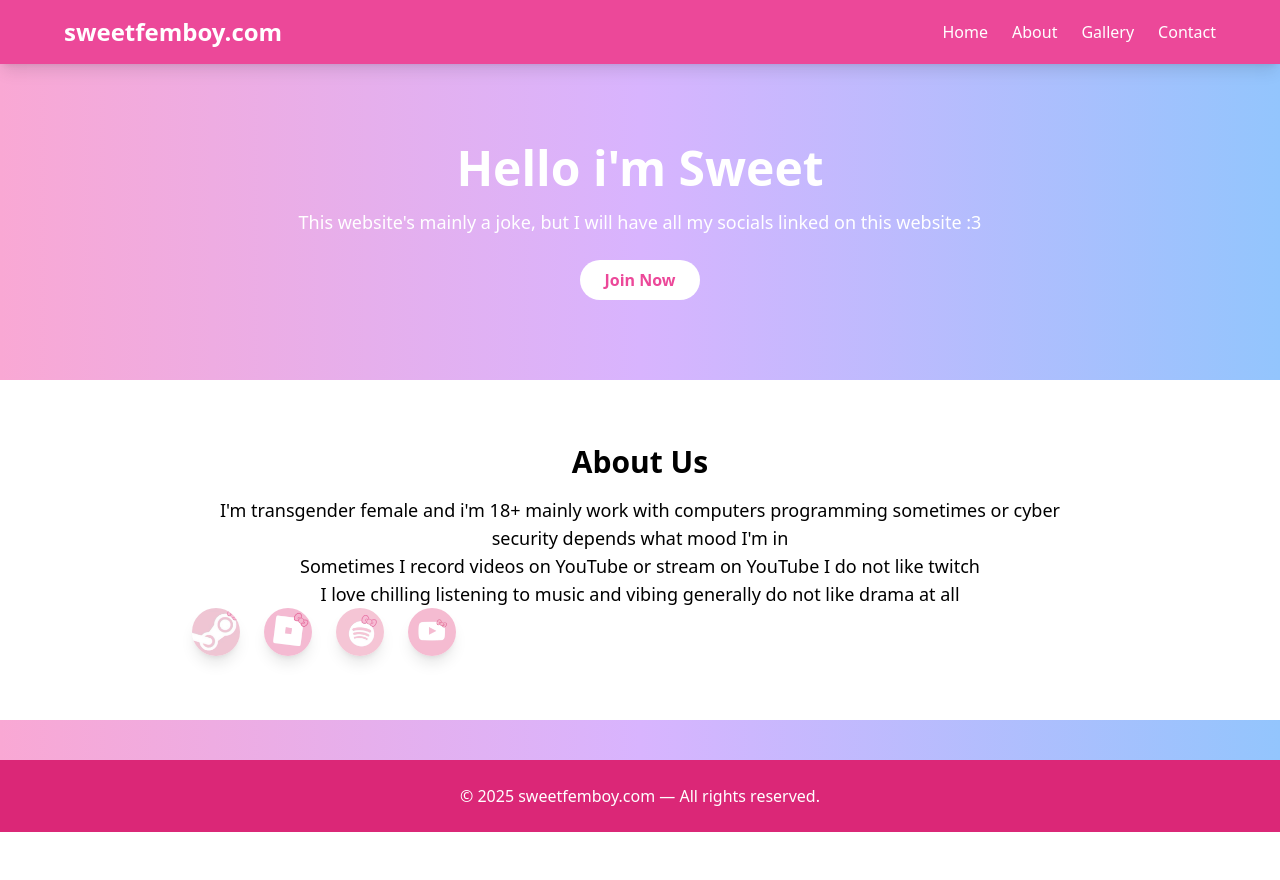
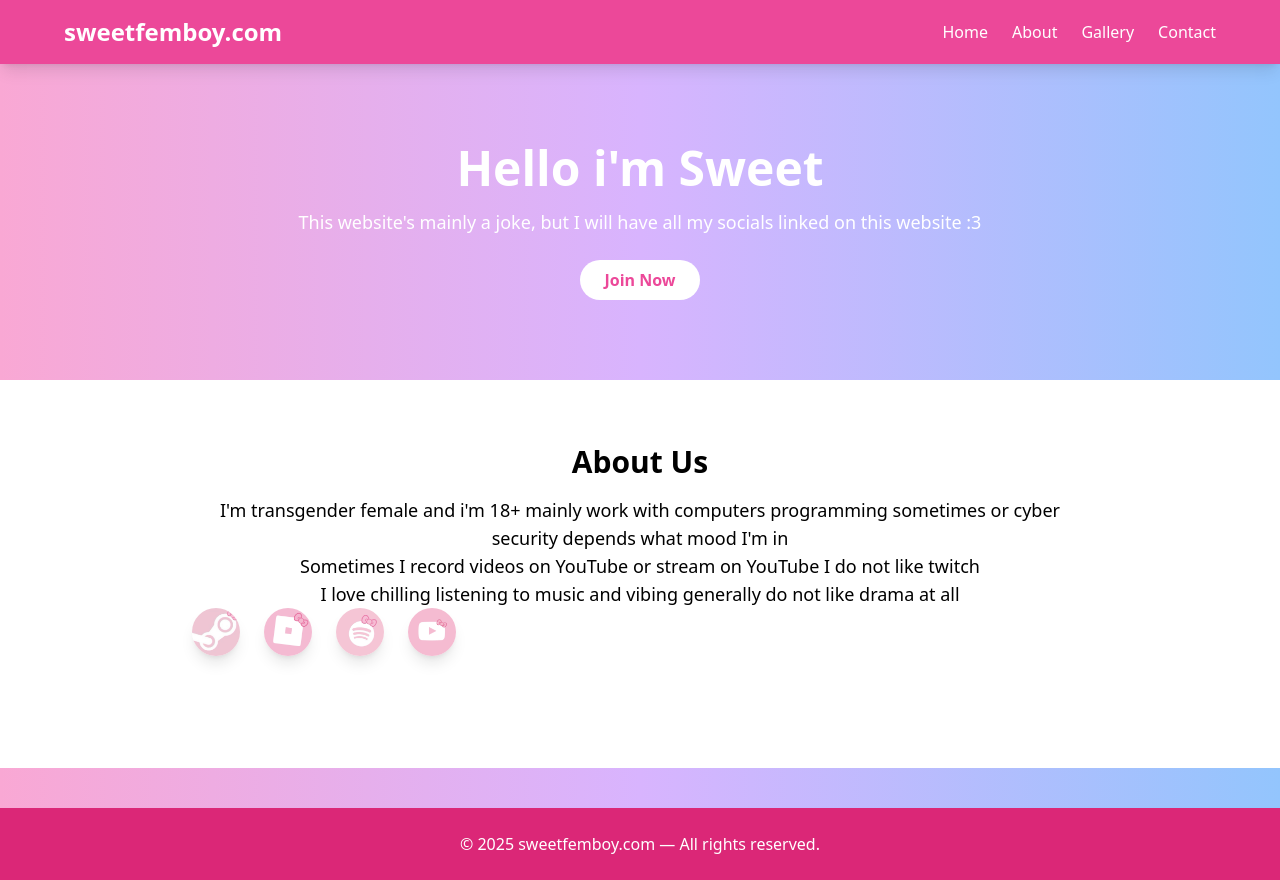
Before and after one commit to transcrimee/sweetfemboy.com, a plain HTML site: page index.html in a window 1280 px wide. Before the commit the page ends 832 px from the top, so only its background shows below. Drawn offline with nearby package versions, Linux system fonts and the light colour scheme.

Commit message:
Update index.html

```diff
--- a/index.html
+++ b/index.html
@@ -40,7 +40,7 @@
       <p class="text-lg">Sometimes I record videos on YouTube or stream on YouTube I do not like twitch</p>
       <p class="text-lg">I love chilling listening to music and vibing generally do not like drama at all</p>
 
-    <div class="flex space-x-6 items-center">
+    <div class="flex space-x-6 items-center pb-12">
     <!-- Steam Icon -->
     <a href="https://steamcommunity.com/id/transcrime" class="text-2xl hover:text-pink-500 transition duration-300">
       <img src="980336bfb82a305c91266f4a24417854.jpg" alt="Steam" class="w-12 h-12 object-cover rounded-full shadow-lg hover:scale-110 transition-transform" />
```
